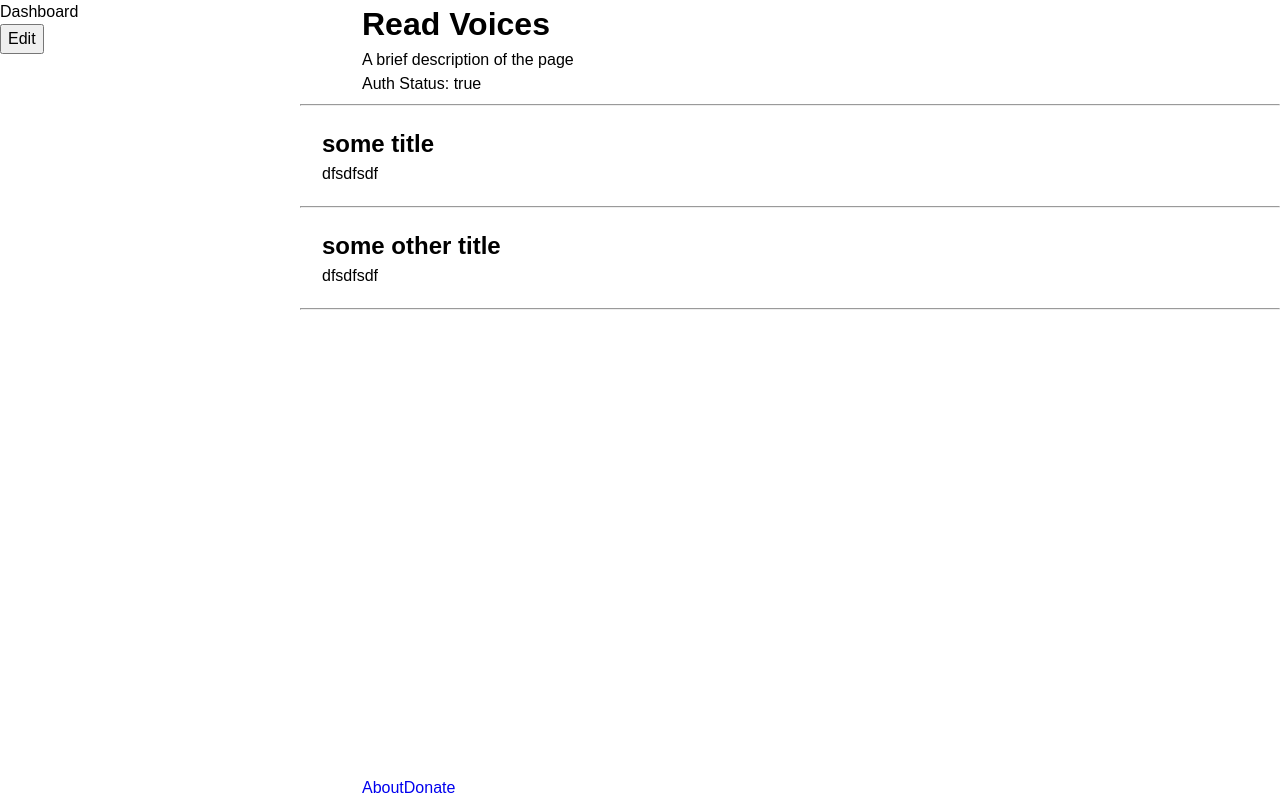
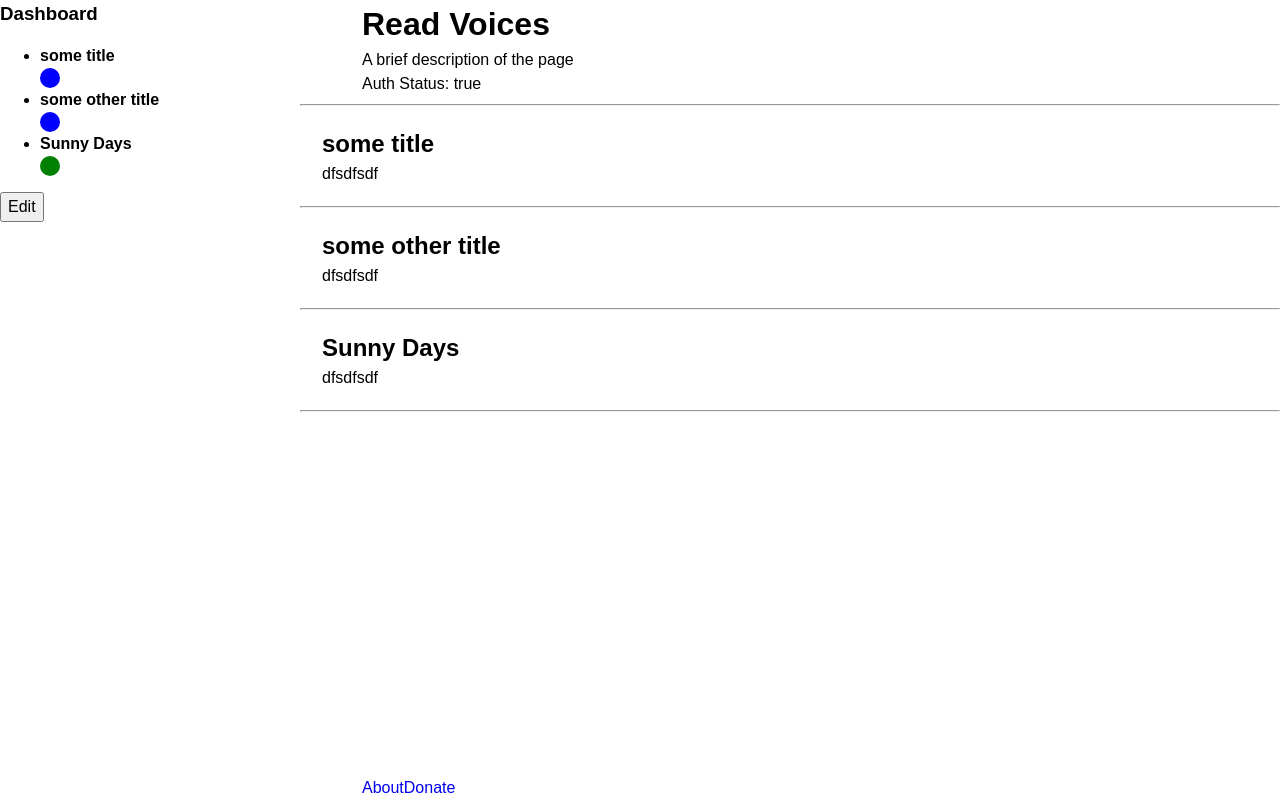
Before and after one commit to williamowen65/read_voices, a React app: page / in a window 1280 px wide. Built offline with nearby package versions, Linux system fonts and the light colour scheme.

Commit message:
color coordination

```diff
--- a/src/components/UI/dashboard/Dashboard.js
+++ b/src/components/UI/dashboard/Dashboard.js
@@ -6,8 +6,12 @@ import "./styles/index.css";
 import { useDispatch } from "react-redux";
 import { setIsEditing } from "../../../context/appReducer";
 import gsap from "gsap";
+import Status from "./util/statusEnum";
 
 export default function Dashboard() {
+    const { stories } = useSelector(
+        (state) => state.stories
+    );
     const isEditing = useSelector(
         (state) => state.app.isEditing
     );
@@ -28,10 +32,51 @@ export default function Dashboard() {
                 isEditing ? "false" : "true"
             );
     };
+
+    const Dot = ({ story }) => {
+        const status = story.meta.status;
+        let DotStyled;
+        console.log(status, Status[status]);
+        switch (Status[status]) {
+            case "public":
+                DotStyled = styled.div`
+                    background: blue;
+                `;
+                break;
+            case "private":
+                DotStyled = styled.div`
+                    background: green;
+                `;
+                break;
+            case "draft":
+                DotStyled = styled.div`
+                    background: red;
+                `;
+                break;
+            default:
+                break;
+        }
+
+        return (
+            <DotStyled className='dot'></DotStyled>
+        );
+    };
+
     return (
         <div>
             <DashboardStyled id='dashboard'>
-                Dashboard
+                <h3>Dashboard</h3>
+                <ul>
+                    {stories.map((el, i) => (
+                        <li key={i}>
+                            <h4>{el.title}</h4>
+                            <Dot story={el} />
+                            {/* <p>
+                                {el.meta.datePublished.toString()}
+                            </p> */}
+                        </li>
+                    ))}
+                </ul>
             </DashboardStyled>
             <Button onClick={handleClick}>
                 {isEditing ? "Done" : "Edit"}
--- a/src/components/UI/dashboard/styles/_dashboard.scss
+++ b/src/components/UI/dashboard/styles/_dashboard.scss
@@ -3,6 +3,11 @@
     transition: all 0.5s;
     position: relative;
     overflow: hidden;
+    .dot {
+        width: 20px;
+        height: 20px;
+        border-radius: 50%;
+    }
 }
 button {
     position: absolute;
--- a/src/components/UI/dashboard/styles/index.css
+++ b/src/components/UI/dashboard/styles/index.css
@@ -3,6 +3,11 @@
   transition: all 0.5s;
   position: relative;
   overflow: hidden;
+}
+#dashboard .dot {
+  width: 20px;
+  height: 20px;
+  border-radius: 50%;
 }
 
 button {
--- /dev/null
+++ b/src/components/UI/dashboard/util/statusEnum.js
@@ -0,0 +1,20 @@
+class Enum {
+    constructor(...args) {
+        for (
+            let i = 0;
+            i <= args.length - 1;
+            i++
+        ) {
+            const arg = args[i];
+            this[arg] = arg;
+        }
+    }
+}
+
+const Status = new Enum(
+    "public",
+    "draft",
+    "private"
+);
+
+export default Status;
--- a/src/context/storiesReducer.js
+++ b/src/context/storiesReducer.js
@@ -7,12 +7,26 @@ const storiesSlice = createSlice({
             {
                 title: "some title",
                 description: "dfsdfsdf",
-                datePublished: new Date(),
+                meta: {
+                    datePublished: new Date(),
+                    status: "public",
+                },
             },
             {
                 title: "some other title",
                 description: "dfsdfsdf",
-                datePublished: new Date(),
+                meta: {
+                    datePublished: new Date(),
+                    status: "public",
+                },
+            },
+            {
+                title: "Sunny Days",
+                description: "dfsdfsdf",
+                meta: {
+                    datePublished: null,
+                    status: "private",
+                },
             },
         ],
     },
```
Also changed, not shown: src/utils/enum.js (added, +12 -0 lines), 1 other file (tests, documents, lock files or other folders).
